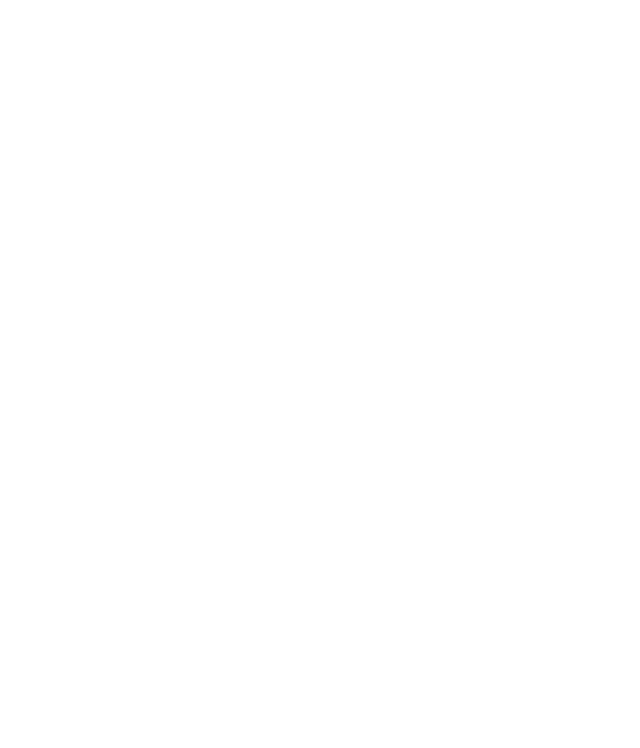
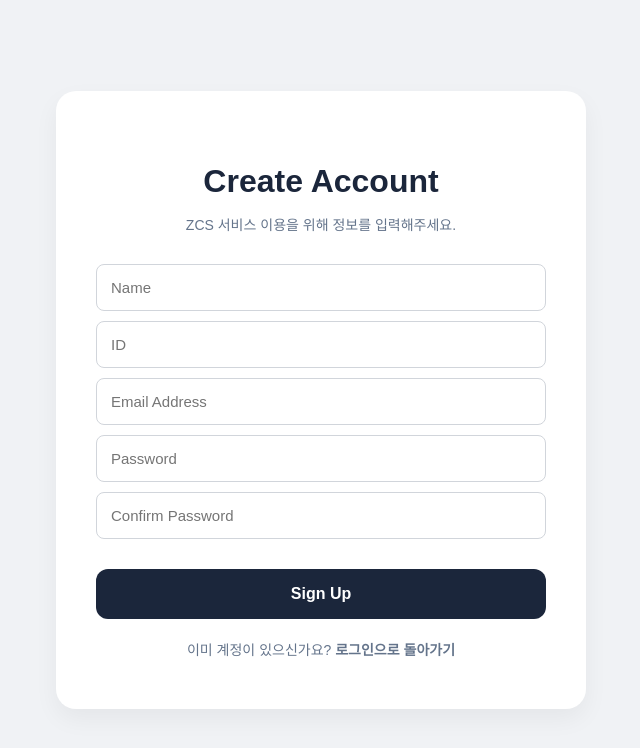
Before and after one commit to gwangyeon7/Ahn_front, a React (Vite) app: page /signup in a window 1280 px wide. Before the commit this address had no page. Shown: the top 748 px of the page, without its empty margins (319-959 px from the left). Built offline with nearby package versions, Linux system fonts and the light colour scheme.

Commit message:
feat/ 로그인 스크린 회원가입 스크린 api

```diff
--- a/src/Screens/LoginScreen/login.tsx
+++ b/src/Screens/LoginScreen/login.tsx
@@ -1,11 +1,12 @@
 import React, { useState } from "react";
 import CommonStyle from "../../styles/CommonStyle";
 import { loginApiCall } from "../../services/_private/Login/LoginApi";
+import { useNavigate } from "react-router-dom";
 
 export default function Login() {
   const [id, setId] = useState("");
   const [password, setPassword] = useState("");
-
+  const navigation = useNavigate();
   const handleLogin = async () => {
     //간단히 loginApicall을 부르기위한
 
@@ -142,6 +143,7 @@
           <span style={{ cursor: "pointer" }}>비밀번호 재설정</span>
           <span style={{ color: CommonStyle.colors.divider }}>|</span>
           <span
+            onClick={() => navigation("/signup")}
             style={{
               cursor: "pointer",
               fontWeight: "bold",
--- /dev/null
+++ b/src/Screens/LoginScreen/signup.tsx
@@ -0,0 +1,159 @@
+import React, { useState } from "react";
+import CommonStyle from "../../styles/CommonStyle";
+import { useNavigate } from "react-router-dom";
+import { signUpApiCall } from "../../services/_private/SignUp/SignUpApi";
+
+export default function SignUp() {
+  const navigate = useNavigate();
+  // 입력값 상태 관리
+  const [formData, setFormData] = useState({
+    id: "",
+    password: "",
+    name: "",
+    email: "",
+  });
+
+  const handleChange = (e: React.ChangeEvent<HTMLInputElement>) => {
+    const { name, value } = e.target;
+    setFormData((prev) => ({ ...prev, [name]: value }));
+  };
+
+  const handleSignUp = async () => {
+    // 간단한 유효성 검사
+    // formData거 가져다 쓴다
+    const { id, password, name, email } = formData;
+    if (!id || !password || !name || !email) {
+      alert("모든 정보를 입력해주세요.");
+      return;
+    }
+
+    try {
+      const result = await signUpApiCall({ id, password, name, email });
+
+      if (result && result.status === "success") {
+        alert("회원가입이 완료되었습니다! 로그인 해주세요.");
+        navigate("/login"); // 성공 시 로그인 페이지로 이동
+      } else {
+        alert(result.message || "회원가입 실패");
+      }
+    } catch (error) {
+      alert("예기치 못한 오류가 발생했습니다.");
+    }
+  };
+
+  const styles = {
+    container: {
+      minHeight: "100vh",
+      display: "flex",
+      alignItems: "center",
+      justifyContent: "center",
+      backgroundColor: CommonStyle.colors.background,
+      fontFamily: "sans-serif",
+    },
+    card: {
+      width: "100%",
+      maxWidth: "450px", // 로그인보다 살짝 넓게 설정
+      padding: "50px 40px",
+      backgroundColor: CommonStyle.colors.white,
+      borderRadius: CommonStyle.Radius.card,
+      boxShadow: "0 10px 25px rgba(0, 0, 0, 0.05)",
+      textAlign: "center" as const,
+    },
+    title: {
+      fontSize: "32px",
+      fontWeight: "900",
+      color: CommonStyle.colors.mainNavy,
+      marginBottom: "10px",
+    },
+    subtitle: {
+      fontSize: "14px",
+      color: CommonStyle.colors.textGray,
+      marginBottom: "30px",
+    },
+    input: {
+      width: "100%",
+      padding: "14px",
+      marginBottom: "10px",
+      backgroundColor: CommonStyle.colors.white,
+      border: `1px solid ${CommonStyle.colors.border}`,
+      borderRadius: CommonStyle.Radius.input,
+      fontSize: "15px",
+      outline: "none",
+      boxSizing: "border-box" as const,
+    },
+    button: {
+      width: "100%",
+      padding: "16px",
+      backgroundColor: CommonStyle.colors.mainNavy,
+      color: "white",
+      border: "none",
+      borderRadius: CommonStyle.Radius.button,
+      fontSize: "16px",
+      fontWeight: "bold",
+      cursor: "pointer",
+      marginTop: "20px",
+    },
+    backLink: {
+      marginTop: "20px",
+      fontSize: "14px",
+      color: CommonStyle.colors.textGray,
+      cursor: "pointer",
+      display: "block",
+    },
+  };
+
+  return (
+    <div style={styles.container}>
+      <div style={styles.card}>
+        <h1 style={styles.title}>Create Account</h1>
+        <p style={styles.subtitle}>
+          ZCS 서비스 이용을 위해 정보를 입력해주세요.
+        </p>
+
+        <div style={{ display: "flex", flexDirection: "column" }}>
+          <input
+            name="name"
+            placeholder="Name"
+            style={styles.input}
+            onChange={handleChange}
+          />
+          <input
+            name="id"
+            placeholder="ID"
+            style={styles.input}
+            onChange={handleChange}
+          />
+          <input
+            name="email"
+            type="email"
+            placeholder="Email Address"
+            style={styles.input}
+            onChange={handleChange}
+          />
+          <input
+            name="password"
+            type="password"
+            placeholder="Password"
+            style={styles.input}
+            onChange={handleChange}
+          />
+          <input
+            name="confirmPassword"
+            type="password"
+            placeholder="Confirm Password"
+            style={styles.input}
+            onChange={handleChange}
+          />
+
+          <button style={styles.button} onClick={handleSignUp}>
+            Sign Up
+          </button>
+        </div>
+
+        <span style={styles.backLink} onClick={() => navigate("/login")}>
+          이미 계정이 있으신가요? <b>로그인으로 돌아가기</b>
+        </span>
+      </div>
+    </div>
+  );
+}
--- a/src/navigation/Router.tsx
+++ b/src/navigation/Router.tsx
@@ -4,11 +4,13 @@
 import Introduce from "../Screens/IntroduceScreen/Introduce";
 import Login from "../Screens/LoginScreen/login";
 import FileUploadScreen from "../Screens/FileUploadScreen";
+import SignUp from "../Screens/LoginScreen/signup";
 
 export default function Router() {
   return (
     <BrowserRouter>
       <Routes>
+        <Route path="/signup" element={<SignUp />} />
         <Route path="/" element={<Introduce />} />
         <Route path="/login" element={<Login />} />
         <Route path="/upload" element={<FileUploadScreen />} />
--- a/src/services/_private/ApiConfig.ts
+++ b/src/services/_private/ApiConfig.ts
@@ -1,7 +1,7 @@
 // src/services/Api.config.ts
 
-// 1. 서버 주소를 변수로 선언 (나중에 여기만 고치면 끝!)
-export const BASE_URL = "https://zerocheck-sbom.store/api";
+// 1. 서버 주소를 변수로 선언 (나중에 여기만 고치면 끝!) 현재 내 인텔주소
+export const BASE_URL = "http://localhost:18080/api";
 
 import axios from "axios";
 
--- /dev/null
+++ b/src/services/_private/SignUp/SignUpApi.ts
@@ -0,0 +1,42 @@
+import { axiosInstance } from "../ApiConfig";
+
+/**
+ * 회원가입 API 호출 함수
+ * @param userData - SignUp 컴포넌트에서 전달받은 사용자 입력 데이터
+ */
+export const signUpApiCall = async (userData: any) => {
+  // 백엔드 SecurityConfig에서 허용한 /api/signup 경로와 맞춤
+  // 만약 axiosInstance의 baseURL에 '/api'가 포함되어 있다면 '/signup'만 적으세요!
+  const endpoint = "/signup";
+
+  // 백엔드 Member 엔티티의 변수명과 100% 일치시켜야 @RequestBody가 제대로 작동합니다.
+  const data = {
+    membId: userData.id, // 프론트 ID -> 백엔드 membId
+    membPwd: userData.password, // 프론트 PW -> 백엔드 membPwd
+    membNm: userData.name, // 프론트 이름 -> 백엔드 membNm
+    membEmail: userData.email, // 프론트 이메일 -> 백엔드 membEmail
+  };
+
+  try {
+    console.log("🚀 회원가입 요청 전송:", data);
+    const response = await axiosInstance.post(endpoint, data);
+
+    // 백엔드 ApiResponse 객체 { status: "success", message: "..." } 반환
+    if (response.data) {
+      console.log("✅ 서버 응답 완료:", response.data);
+      return response.data;
+    }
+    return null;
+  } catch (error: any) {
+    console.error(
+      "❌ 회원가입 통신 중 에러 발생:",
+      error.response?.data || error.message,
+    );
+    // 에러 발생 시에도 구조를 맞춰서 리턴해주면 컴포넌트에서 처리하기 편합니다.
+    return {
+      status: "error",
+      message:
+        error.response?.data?.message || "서버 통신 오류가 발생했습니다.",
+    };
+  }
+};
```
